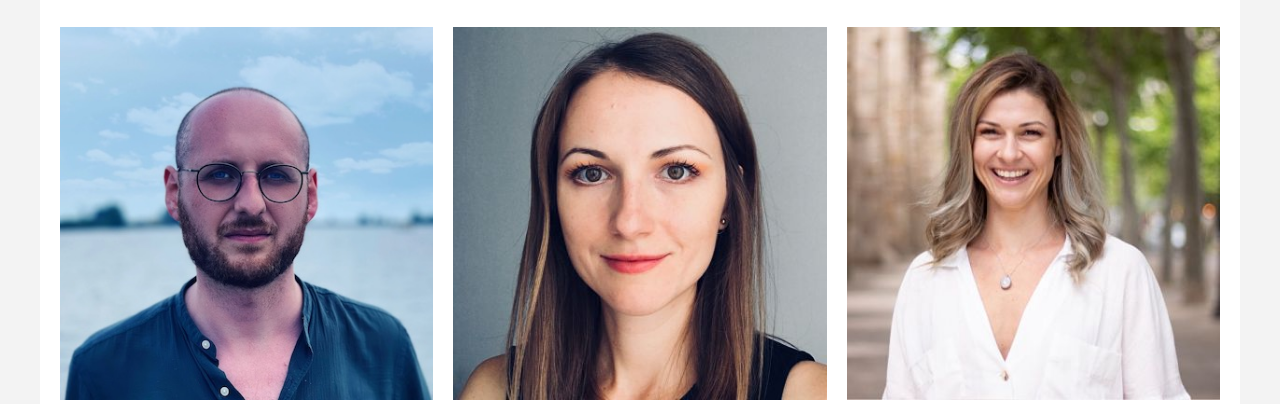
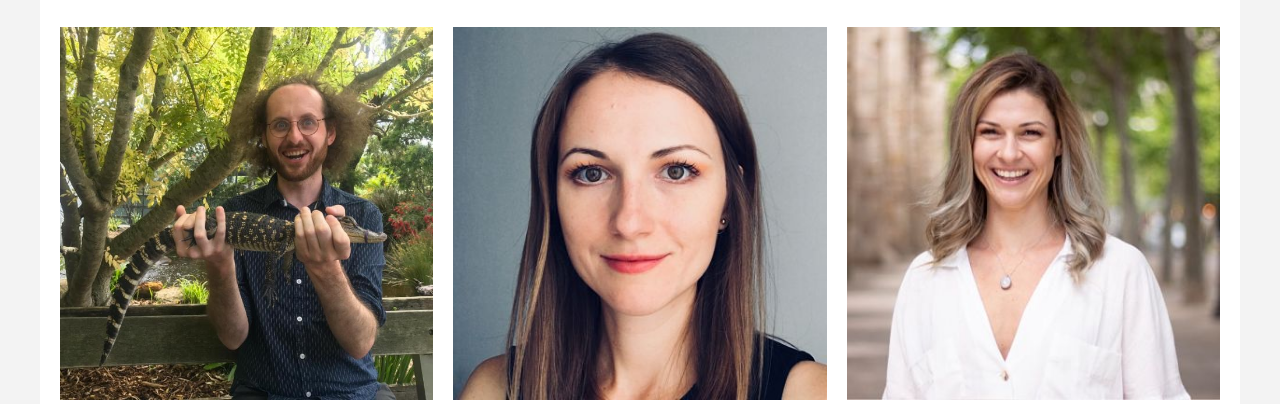
Before and after one commit to timcoggins/instant-chef, a plain HTML site: page about.html in a window 1280 px wide. Shown: the part 377-781 px from the top of the page. Drawn offline with Linux system fonts and the light colour scheme.

Commit message:
Updated picture

```diff
--- a/about.html
+++ b/about.html
@@ -58,7 +58,7 @@
 
       <div class="headshotsContainer">
         <div class="profile-card" style="width: 50%;">
-          <img src="images/headshots/tim.jpg" alt="Tim" style="width: 100%;" />
+          <img src="images/headshots/timCrocodile.png" alt="Tim" style="width: 100%;" />
           <h2><b>Tim Coggins</b></h2>
           <p>
             Tim is a web developer, musician and mixing engineer from Australia,
```
Also changed, not shown: images/headshots/TimCrocodile.png (added), 2 other files.
